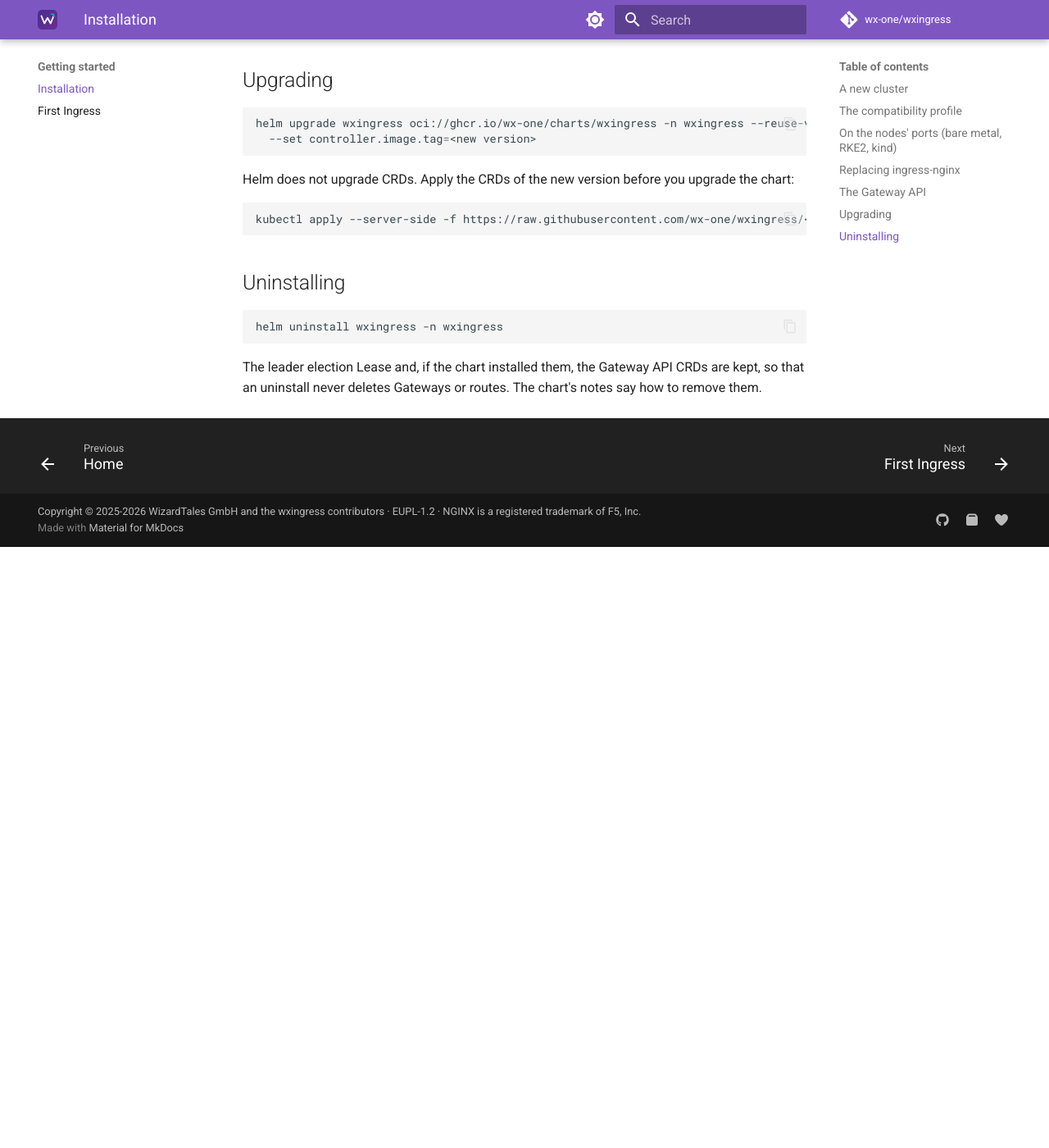
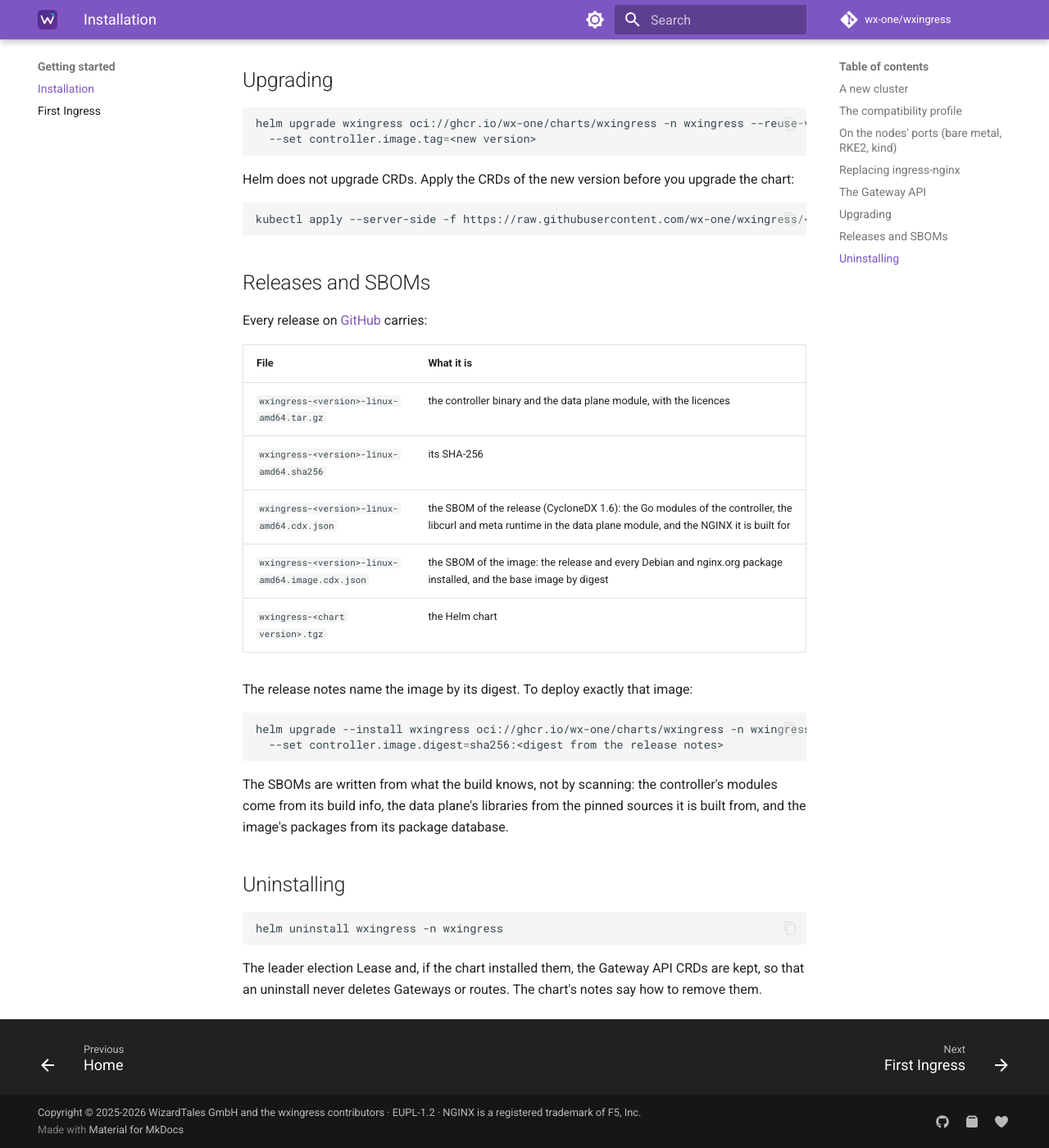
Before and after one commit to wx-one/wxingress, an MkDocs documentation site: the page built from docs/getting-started/installation.md, in a window 1280 px wide and 1400 px high, scrolled down 2879 px. Shown: the whole window at 82% size. Built offline with MkDocs 1.6.1 and Material for MkDocs 9.7.7, drawn with Linux system fonts in a browser that asks for light colours; comment, search, counter and statistics services are not loaded; before the commit the page ends 3546 px from its top, so only the background shows below that.

Commit message:
ci: the standards of the other wx-one repositories - meta pinned by tag and digest (ci/meta-image) and copied out by .github/actions/meta; CycloneDX 1.6 SBOMs of the release and of the image (ci/sbom.sh) from what the build knows; a release tarball of the controller and the data plane module with the licences and its SHA-256; the image named by its digest in the release notes; OCI labels with the licence and the licences in the image; a dry run of the release by workflow_dispatch; checkout v6

````diff
--- a/docs/getting-started/installation.md
+++ b/docs/getting-started/installation.md
@@ -121,6 +121,29 @@ Helm does not upgrade CRDs. Apply the CRDs of the new version before you upgrade
 kubectl apply --server-side -f https://raw.githubusercontent.com/wx-one/wxingress/<tag>/deploy/crds.yaml
 ```
 
+## Releases and SBOMs
+
+Every release on [GitHub](https://github.com/wx-one/wxingress/releases) carries:
+
+| File | What it is |
+|---|---|
+| `wxingress-<version>-linux-amd64.tar.gz` | the controller binary and the data plane module, with the licences |
+| `wxingress-<version>-linux-amd64.sha256` | its SHA-256 |
+| `wxingress-<version>-linux-amd64.cdx.json` | the SBOM of the release (CycloneDX 1.6): the Go modules of the controller, the libcurl and meta runtime in the data plane module, and the NGINX it is built for |
+| `wxingress-<version>-linux-amd64.image.cdx.json` | the SBOM of the image: the release and every Debian and nginx.org package installed, and the base image by digest |
+| `wxingress-<chart version>.tgz` | the Helm chart |
+
+The release notes name the image by its digest. To deploy exactly that image:
+
+```sh
+helm upgrade --install wxingress oci://ghcr.io/wx-one/charts/wxingress -n wxingress \
+  --set controller.image.digest=sha256:<digest from the release notes>
+```
+
+The SBOMs are written from what the build knows, not by scanning: the controller's modules come from
+its build info, the data plane's libraries from the pinned sources it is built from, and the image's
+packages from its package database.
+
 ## Uninstalling
 
 ```sh
````
Also changed, not shown: README.md (+3 -0 lines), 9 other files.
